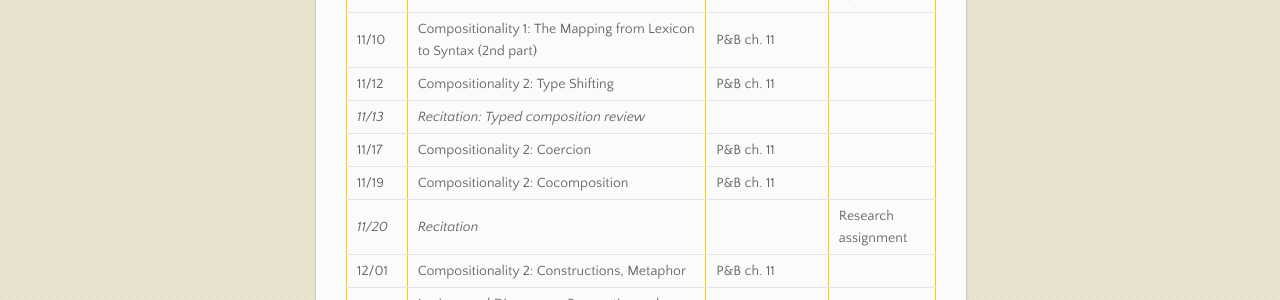
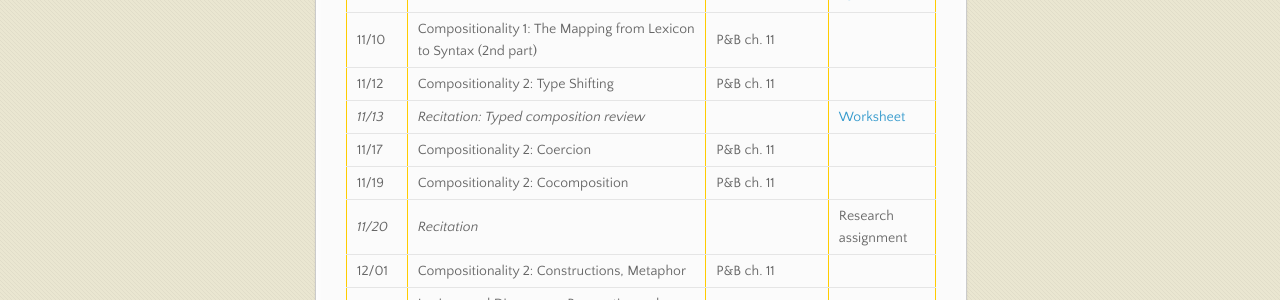
Before and after one commit to the-lexicon-2020/the-lexicon-2020.github.io, a Jekyll site: the page built from _pages/index.markdown, in a window 1280 px wide and 900 px high, scrolled down 2168 px. Shown: the part 446-746 px from the top of the window. Built offline with Jekyll 4.4.1, drawn with Linux system fonts in a browser that asks for light colours; our own code applies the rules of GitHub Pages for plain Markdown files.

Commit message:
update schedule 11/13

```diff
--- a/_pages/index.markdown
+++ b/_pages/index.markdown
@@ -61,7 +61,7 @@ Professor [James Pustejovsky](mailto:jamesp@brandeis.edu)
 *11/06* | *Recitation: General architecture of the lexicon* | | *[Worksheet](https://docs.google.com/document/d/1i1_XhILdB6yhWPY67zhAqa3fYN6DmO2fGdqJho9ehSg/edit#), [PS 4](https://docs.google.com/document/d/1PRMf5uh4jreSmFUYVikeimlQRdVNaTtcmSV2LOZd6wo/edit)*
 11/10 | Compositionality 1: The Mapping from Lexicon to Syntax (2nd part) | P&B ch. 11 |
 11/12 | Compositionality 2:  Type Shifting | P&B ch. 11 |
-*11/13* | *Recitation: Typed composition review* | |
+*11/13* | *Recitation: Typed composition review* | | [Worksheet](https://docs.google.com/document/d/15CVNaLTSZqqcveEaqy1UsyyMm-91gxdJGbnJHrh9lM8/edit?usp=sharing)
 11/17 | Compositionality 2: Coercion | P&B ch. 11 |
 11/19 | Compositionality 2: Cocomposition | P&B ch. 11 |
 *11/20* | *Recitation* | | Research assignment
```
